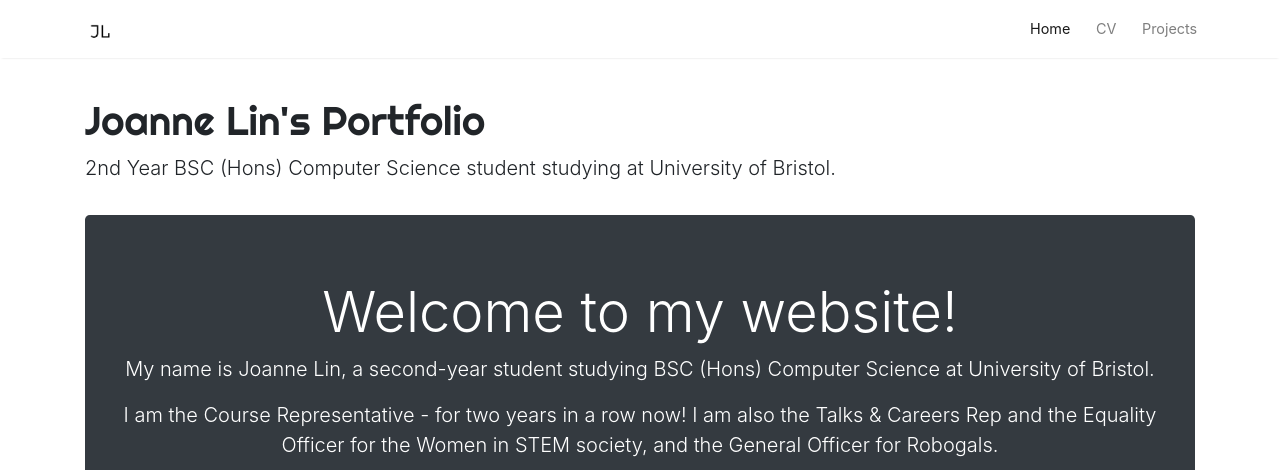
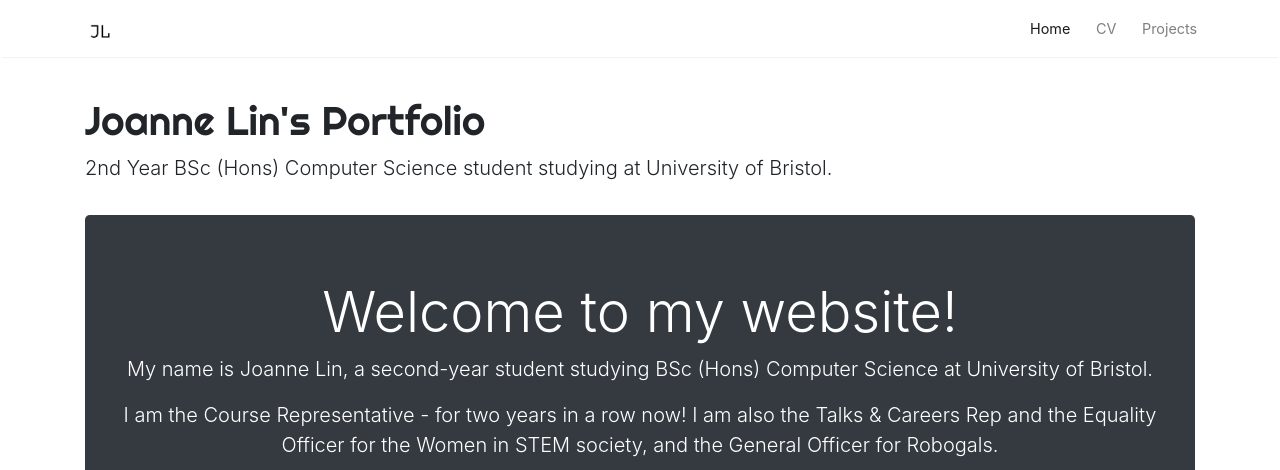
Before and after one commit to JoanneLin168/JoanneLin168.github.io, a Jekyll site: the page built from docs/index.html, in a window 1280 px wide and 900 px high. Shown: the top 470 px of the window. Built offline with Jekyll 4.4.1, drawn with Linux system fonts in a browser that asks for light colours; nearby versions of some CDN libraries; the list of posts is cut into pages by our own code.

Commit message:
Fixed BSc typo

```diff
--- a/docs/_config.yml
+++ b/docs/_config.yml
@@ -1,7 +1,7 @@
 # Site
 name: "Joanne Lin's Portfolio"
 title: "Joanne Lin"
-description: "2nd Year BSC (Hons) Computer Science student studying at University of Bristol."
+description: "2nd Year BSc (Hons) Computer Science student studying at University of Bristol."
 logo: 'assets/images/logo/logo_black.png'
 favicon: 'assets/images/logo/favicon.ico'
 baseurl: ""
--- a/docs/index.html
+++ b/docs/index.html
@@ -5,7 +5,7 @@ title: Home
 
 <div class="jumbotron text-white bg-dark text-center">
         <h1 class="display-4">Welcome to my website!</h1>
-        <p class="lead">My name is Joanne Lin, a second-year student studying BSC (Hons) Computer Science at University of Bristol.</p>
+        <p class="lead">My name is Joanne Lin, a second-year student studying BSc (Hons) Computer Science at University of Bristol.</p>
         <p class="lead">I am the Course Representative - for two years in a row now! I am also the Talks & Careers Rep and the Equality Officer for the Women in STEM society, and the General Officer for Robogals.</p>
         <p class="lead">I often code many projects in several different languages but my main languages are: Java, Golang, Javascript and Python</p>
         <hr class="my-4">
```
